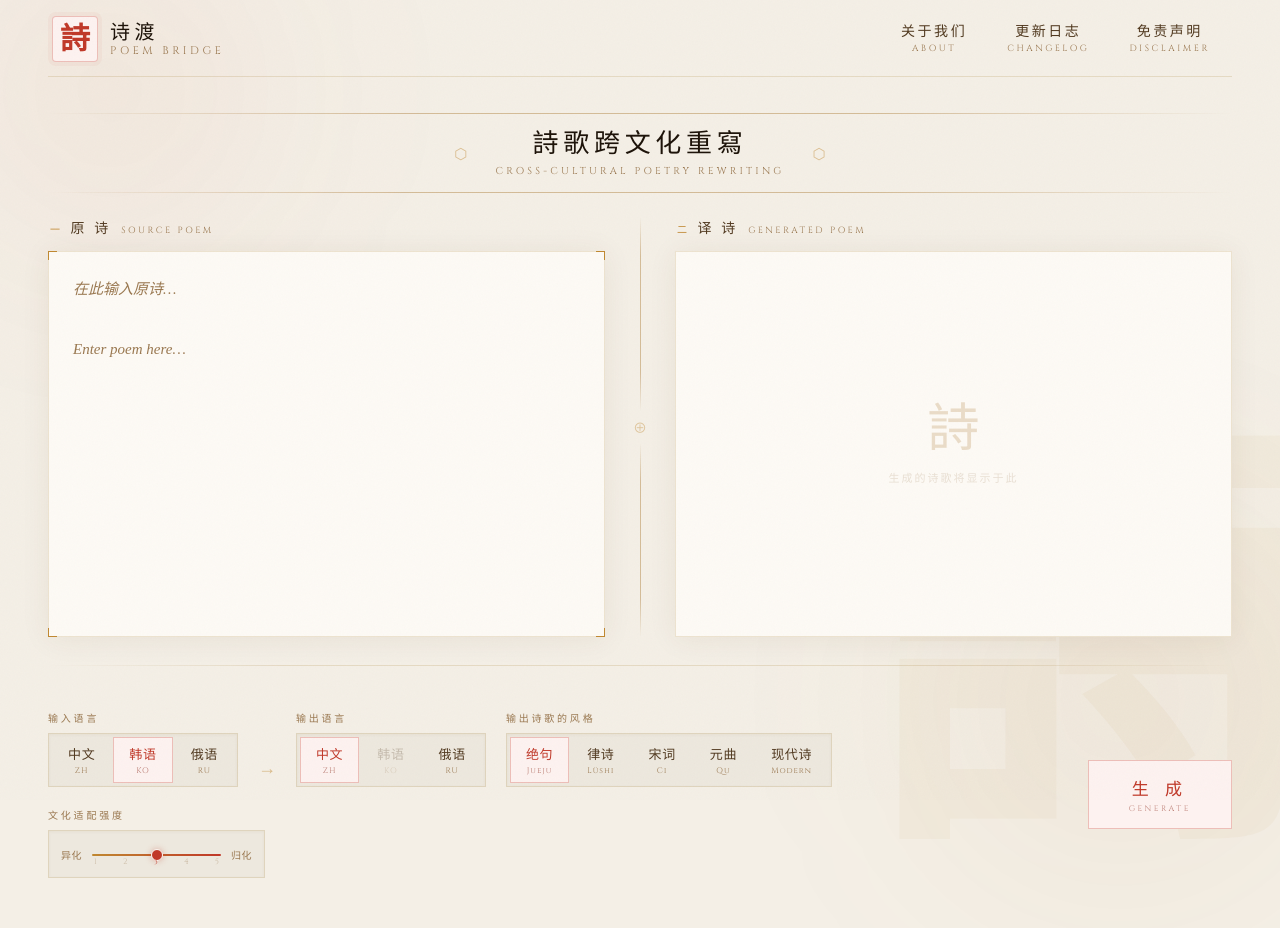
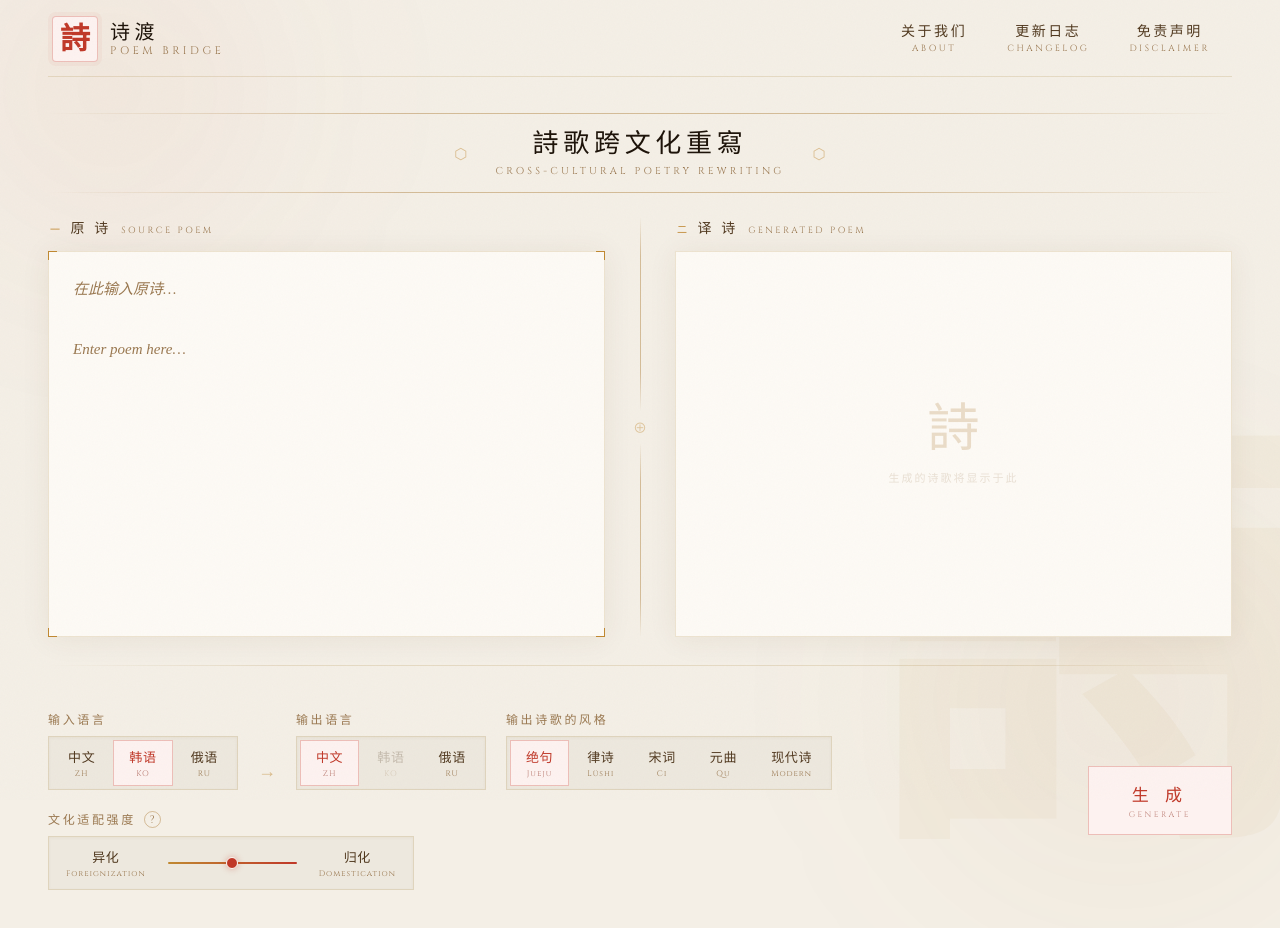
Before and after one commit to ZhenchangMin/Cross-Cultural-Poetry-Rewriting-Model, a Vue app in the folder web/vue-poem-project/: page / in a window 1280 px wide. Shown: the top 928 px of the page. Built offline with nearby package versions, Linux system fonts and the light colour scheme.

Commit message:
feat: 修复异化归化不支持的问题，并添加教程引导

```diff
--- a/web/vue-poem-project/src/components/ControlPanel.vue
+++ b/web/vue-poem-project/src/components/ControlPanel.vue
@@ -53,23 +53,37 @@
 
       <!-- 文化适配强度 -->
       <div class="param-group intensity-group">
+        <div class="label-row">
           <span class="param-label">文化适配强度</span>
+          <button type="button" class="help-btn" aria-label="什么是异化和归化">
+            ?
+            <span class="help-tip" role="tooltip">
+              <span class="tip-line">
+                <strong>异化 (Foreignization)</strong>
+                以源文化为中心，最大限度保留原诗内容——意象、典故、句法都向源文化贴近，读者读完会明确感到"这是一首外国诗"，可能略生硬，但完整保留了原诗的文化独特性。
+              </span>
+              <span class="tip-line">
+                <strong>归化 (Domestication)</strong>
+                以目标文化为中心，让作品读起来像本国本土原创——源语意象、典故置换为目标文化对应物，消除翻译腔，读者会感到"这是一首本国诗"，但失去了原诗的异国情调。
+              </span>
+              <span class="tip-cite">— Venuti, L. (1995). <em>The Translator's Invisibility</em>.</span>
+            </span>
+          </button>
+        </div>
         <div class="intensity-wrap">
-          <span class="intensity-pole">异化</span>
-          <div class="slider-track-wrap">
+          <span class="intensity-pole">
+            <span class="pole-zh">异化</span>
+            <span class="pole-en">Foreignization</span>
+          </span>
           <input
             type="range" min="1" max="5" step="1"
             v-model.number="intensityVal"
             class="intensity-slider"
           />
-            <div class="tick-row">
-              <span
-                v-for="n in 5" :key="n"
-                class="tick" :class="{ active: intensityVal === n }"
-              >{{ n }}</span>
-            </div>
-          </div>
-          <span class="intensity-pole">归化</span>
+          <span class="intensity-pole">
+            <span class="pole-zh">归化</span>
+            <span class="pole-en">Domestication</span>
+          </span>
         </div>
       </div>
 
@@ -165,8 +179,8 @@ watch(targetLangVal, () => {
 
 .param-label {
   font-family: 'Noto Serif SC', serif;
-  font-size: 10px;
-  letter-spacing: 0.28em;
+  font-size: 12px;
+  letter-spacing: 0.22em;
   color: var(--text-faded);
 }
 
@@ -232,41 +246,151 @@ watch(targetLangVal, () => {
 .pill.active .pill-en  { color: var(--red-dim); opacity: 0.6; }
 
 /* ── 文化适配强度滑块 ── */
-.intensity-group { min-width: 200px; }
+.intensity-group { min-width: 280px; }
+
+.label-row {
+  display: flex;
+  align-items: center;
+  gap: 8px;
+}
+
+.help-btn {
+  width: 17px;
+  height: 17px;
+  padding: 0;
+  border-radius: 50%;
+  border: 1px solid var(--border-bright);
+  background: transparent;
+  color: var(--text-faded);
+  font-family: 'Cinzel', serif;
+  font-size: 11px;
+  line-height: 1;
+  display: inline-flex;
+  align-items: center;
+  justify-content: center;
+  cursor: help;
+  position: relative;
+  transition: color 0.2s, border-color 0.2s, box-shadow 0.2s;
+  flex-shrink: 0;
+}
+
+.help-btn:hover,
+.help-btn:focus-visible {
+  color: var(--red);
+  border-color: var(--red-border);
+  box-shadow: 0 0 6px rgba(192, 56, 40, 0.25);
+  outline: none;
+}
+
+.help-tip {
+  position: absolute;
+  bottom: calc(100% + 10px);
+  left: 50%;
+  transform: translateX(-50%) translateY(4px);
+  width: 380px;
+  padding: 16px 18px;
+  background: var(--ink-surface);
+  border: 1px solid var(--border-bright);
+  color: var(--text-aged);
+  font-family: 'Noto Serif SC', serif;
+  font-size: 13px;
+  line-height: 1.8;
+  letter-spacing: 0.02em;
+  text-align: left;
+  display: flex;
+  flex-direction: column;
+  gap: 12px;
+  box-shadow: 0 14px 36px rgba(0, 0, 0, 0.55), 0 0 0 1px rgba(160, 104, 24, 0.08);
+  opacity: 0;
+  visibility: hidden;
+  pointer-events: none;
+  transition: opacity 0.22s ease, transform 0.22s ease, visibility 0.22s;
+  z-index: 100;
+  white-space: normal;
+  cursor: default;
+}
+
+.help-tip::after {
+  content: '';
+  position: absolute;
+  top: 100%;
+  left: 50%;
+  transform: translateX(-50%);
+  border: 6px solid transparent;
+  border-top-color: var(--border-bright);
+}
+
+.help-btn:hover .help-tip,
+.help-btn:focus-visible .help-tip {
+  opacity: 1;
+  visibility: visible;
+  transform: translateX(-50%) translateY(0);
+  pointer-events: auto;
+}
+
+.tip-line strong {
+  color: var(--red);
+  font-weight: 500;
+  font-size: 14px;
+  letter-spacing: 0.04em;
+  display: block;
+  margin-bottom: 4px;
+}
+
+.tip-cite {
+  font-family: 'Cinzel', serif;
+  font-size: 10.5px;
+  color: var(--text-faded);
+  letter-spacing: 0.08em;
+  border-top: 1px solid var(--border);
+  padding-top: 10px;
+  margin-top: 2px;
+}
+.tip-cite em { font-style: italic; }
 
 .intensity-wrap {
   display: flex;
-  align-items: center;
-  gap: 10px;
+  align-items: stretch;
+  gap: 2px;
   background: var(--ink-raised);
   border: 1px solid var(--border);
-  padding: 3px 12px; /* 与 pill-bar 外层 padding 一致 */
+  padding: 3px;
   box-shadow: inset 0 1px 3px rgba(120, 80, 20, 0.06);
 }
 
 .intensity-pole {
-  font-family: 'Noto Serif SC', serif;
-  font-size: 10px;
-  color: var(--text-faded);
-  letter-spacing: 0.05em;
-  white-space: nowrap;
+  display: flex;
+  flex-direction: column;
+  align-items: center;
+  justify-content: center;
+  gap: 2px;
+  padding: 7px 14px;
   flex-shrink: 0;
 }
 
-.slider-track-wrap {
-  flex: 1;
-  display: flex;
-  flex-direction: column;
-  justify-content: flex-end;
-  gap: 2px;
-  padding: 20px 0 8px; /* 总高与 pill-bar 一致，红色滑轨偏下 */
+/* 字体规格与 .pill-zh / .pill-en 严格一致，不设 line-height 让其继承浏览器默认，确保两框高度相同 */
+.pole-zh {
+  font-family: 'Noto Serif SC', serif;
+  font-size: 13px;
+  color: var(--text-aged);
+  letter-spacing: 0.05em;
+}
+
+.pole-en {
+  font-family: 'Cinzel', serif;
+  font-size: 8px;
+  color: var(--text-faded);
+  letter-spacing: 0.12em;
 }
 
 .intensity-slider {
   -webkit-appearance: none;
   appearance: none;
-  width: 100%;
+  flex: 1;
+  min-width: 80px;
   height: 2px;
+  align-self: center;
+  margin: 0 6px;
   background: linear-gradient(to right, var(--gold-dim), var(--red));
   border-radius: 1px;
   outline: none;
@@ -290,24 +414,14 @@ watch(targetLangVal, () => {
   box-shadow: 0 0 10px rgba(192, 56, 40, 0.55);
 }
 
-.tick-row {
-  display: flex;
-  justify-content: space-between;
-  padding: 0 2px;
-}
-
-.tick {
-  font-family: 'Cinzel', serif;
-  font-size: 8px;
-  color: var(--text-faded);
-  opacity: 0.4;
-  transition: opacity 0.2s, color 0.2s;
-  line-height: 1;
-}
-
-.tick.active {
-  color: var(--red);
-  opacity: 0.8;
+.intensity-slider::-moz-range-thumb {
+  width: 12px;
+  height: 12px;
+  border-radius: 50%;
+  background: var(--red);
+  border: 1.5px solid var(--ink-surface);
+  box-shadow: 0 0 6px rgba(192, 56, 40, 0.35);
+  cursor: pointer;
 }
 
 /* ── 生成按钮 ── */
@@ -402,12 +516,26 @@ watch(targetLangVal, () => {
   /* 文化适配强度滑块 */
   .intensity-group { min-width: 0; }
 
-  .intensity-wrap {
-    padding: 3px 10px;
+  .intensity-pole {
+    padding: 6px 10px;
   }
 
-  .slider-track-wrap {
-    padding: 18px 0 6px;
+  .pole-zh { font-size: 12px; }
+
+  /* tooltip 在小屏改成靠左定位，避免溢出视口 */
+  .help-tip {
+    width: min(320px, calc(100vw - 32px));
+    left: 0;
+    transform: translateX(0) translateY(4px);
+    font-size: 12.5px;
+    line-height: 1.7;
+  }
+  .tip-line strong { font-size: 13px; }
+  .tip-cite { font-size: 10px; }
+  .help-tip::after { left: 12px; transform: translateX(0); }
+  .help-btn:hover .help-tip,
+  .help-btn:focus-visible .help-tip {
+    transform: translateX(0) translateY(0);
   }
 
   /* 生成按钮：占满整行，作为页面的主要触发器 */
--- a/web/vue-poem-project/src/views/GenerateView.vue
+++ b/web/vue-poem-project/src/views/GenerateView.vue
@@ -68,6 +68,7 @@ const handleGenerate = async () => {
   try {
     const res = await fetch('/translate', {
       method: 'POST',
+      credentials: 'omit',
       headers: { 'Content-Type': 'application/json' },
       body: JSON.stringify({
         text: text.value,
--- a/web/vue-poem-project/vue.config.js
+++ b/web/vue-poem-project/vue.config.js
@@ -4,7 +4,7 @@ module.exports = defineConfig({
   devServer: {
     proxy: {
       '/translate': {
-        target: 'http://localhost:8080',
+        target: 'http://localhost:8081',
         changeOrigin: true
       }
     }
```
Also changed, not shown: 2 other files (tests, documents, lock files or other folders). Lines whose indentation alone changed are shown as unchanged.
